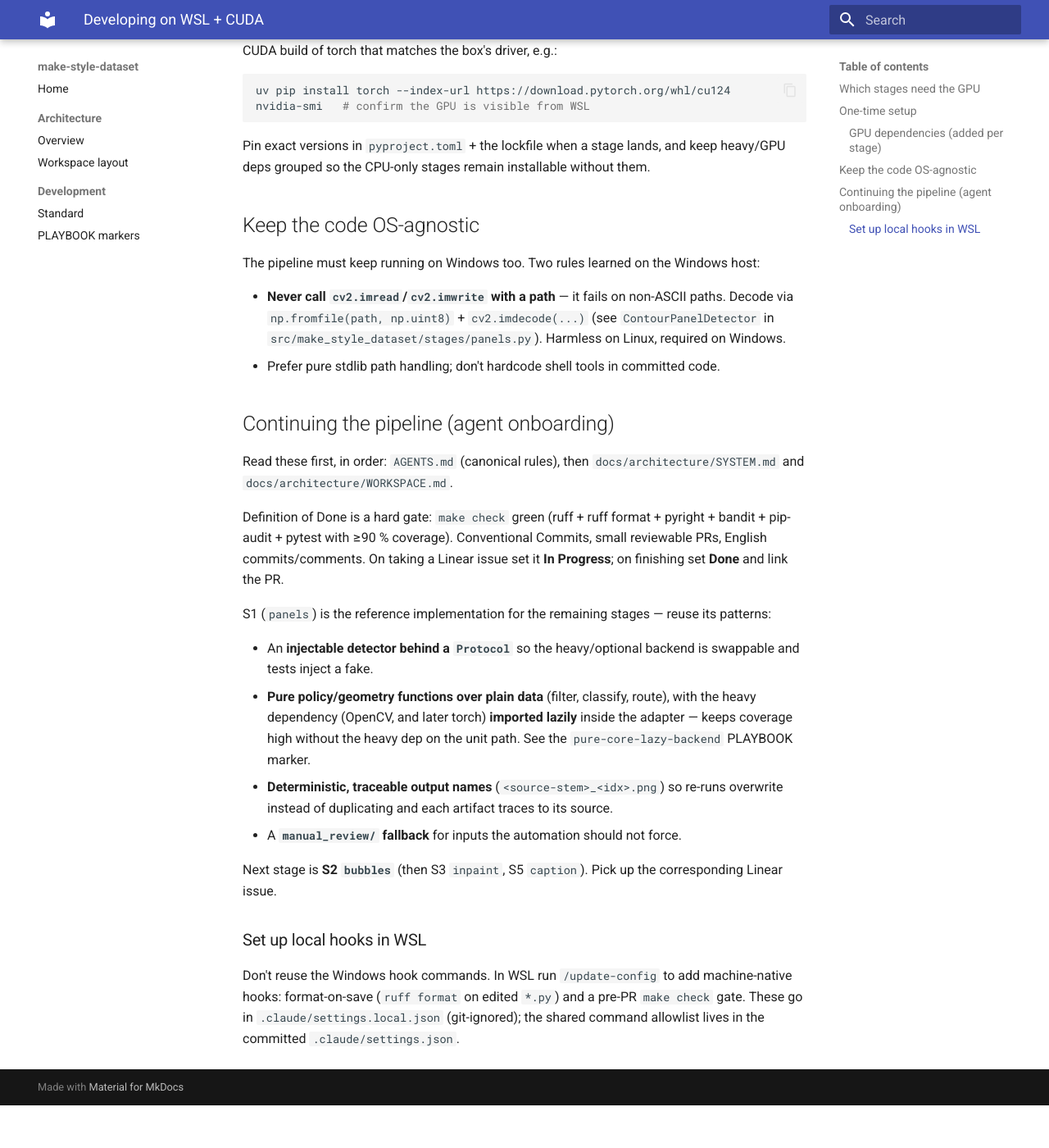
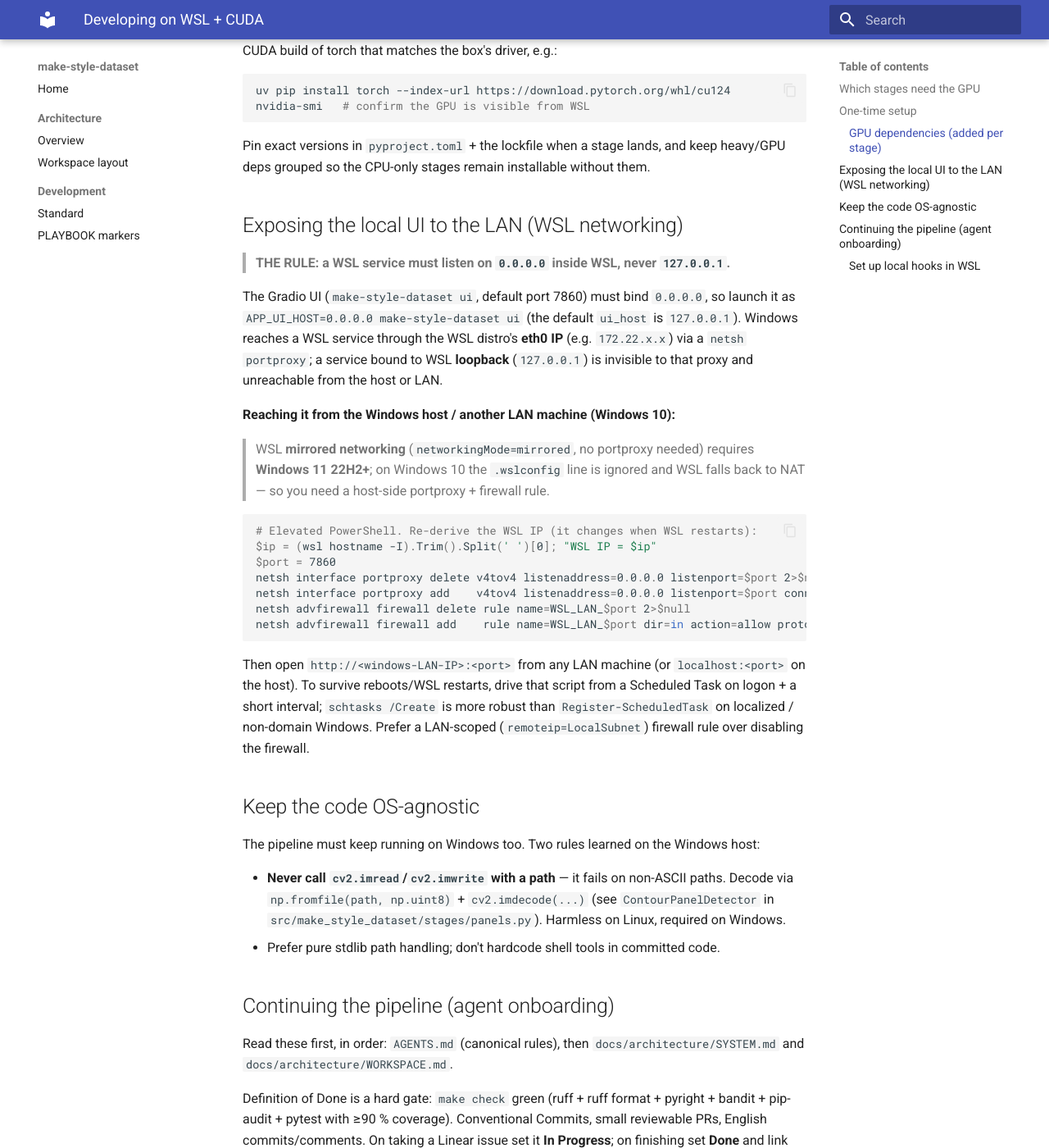
Before and after one commit to hleserg/make-style-dataset, an MkDocs documentation site: the page built from docs/development/WSL_DEV.md, in a window 1280 px wide and 1400 px high, scrolled down 1187 px. Shown: the whole window at 82% size. Built offline with MkDocs 1.6.1 and Material for MkDocs 9.7.7, drawn with Linux system fonts in a browser that asks for light colours; before the commit the page ends 2535 px from its top, so only the background shows below that.

Commit message:
docs(wsl): add LAN networking rule — bind the UI to 0.0.0.0
The Gradio UI must listen on 0.0.0.0 (APP_UI_HOST=0.0.0.0), not 127.0.0.1, to be
reachable via the Windows host portproxy / LAN. Adds the Win10 portproxy+firewall
recipe and the Win11-only mirrored-networking caveat.

Co-Authored-By: Claude Opus 4.8 (1M context) <noreply@anthropic.com>

````diff
--- a/docs/development/WSL_DEV.md
+++ b/docs/development/WSL_DEV.md
@@ -51,6 +51,38 @@ nvidia-smi   # confirm the GPU is visible from WSL
 Pin exact versions in `pyproject.toml` + the lockfile when a stage lands, and
 keep heavy/GPU deps grouped so the CPU-only stages remain installable without them.
 
+## Exposing the local UI to the LAN (WSL networking)
+
+> **THE RULE: a WSL service must listen on `0.0.0.0` inside WSL, never `127.0.0.1`.**
+
+The Gradio UI (`make-style-dataset ui`, default port 7860) must bind `0.0.0.0`, so
+launch it as `APP_UI_HOST=0.0.0.0 make-style-dataset ui` (the default `ui_host` is
+`127.0.0.1`). Windows reaches a WSL service through the WSL distro's **eth0 IP**
+(e.g. `172.22.x.x`) via a `netsh portproxy`; a service bound to WSL **loopback**
+(`127.0.0.1`) is invisible to that proxy and unreachable from the host or LAN.
+
+**Reaching it from the Windows host / another LAN machine (Windows 10):**
+
+> WSL **mirrored networking** (`networkingMode=mirrored`, no portproxy needed)
+> requires **Windows 11 22H2+**; on Windows 10 the `.wslconfig` line is ignored and
+> WSL falls back to NAT — so you need a host-side portproxy + firewall rule.
+
+```powershell
+# Elevated PowerShell. Re-derive the WSL IP (it changes when WSL restarts):
+$ip = (wsl hostname -I).Trim().Split(' ')[0]; "WSL IP = $ip"
+$port = 7860
+netsh interface portproxy delete v4tov4 listenaddress=0.0.0.0 listenport=$port 2>$null
+netsh interface portproxy add    v4tov4 listenaddress=0.0.0.0 listenport=$port connectaddress=$ip connectport=$port
+netsh advfirewall firewall delete rule name=WSL_LAN_$port 2>$null
+netsh advfirewall firewall add    rule name=WSL_LAN_$port dir=in action=allow protocol=TCP localport=$port remoteip=LocalSubnet
+```
+
+Then open `http://<windows-LAN-IP>:<port>` from any LAN machine (or `localhost:<port>`
+on the host). To survive reboots/WSL restarts, drive that script from a Scheduled Task
+on logon + a short interval; `schtasks /Create` is more robust than
+`Register-ScheduledTask` on localized / non-domain Windows. Prefer a LAN-scoped
+(`remoteip=LocalSubnet`) firewall rule over disabling the firewall.
+
 ## Keep the code OS-agnostic
 
 The pipeline must keep running on Windows too. Two rules learned on the Windows host:
````
